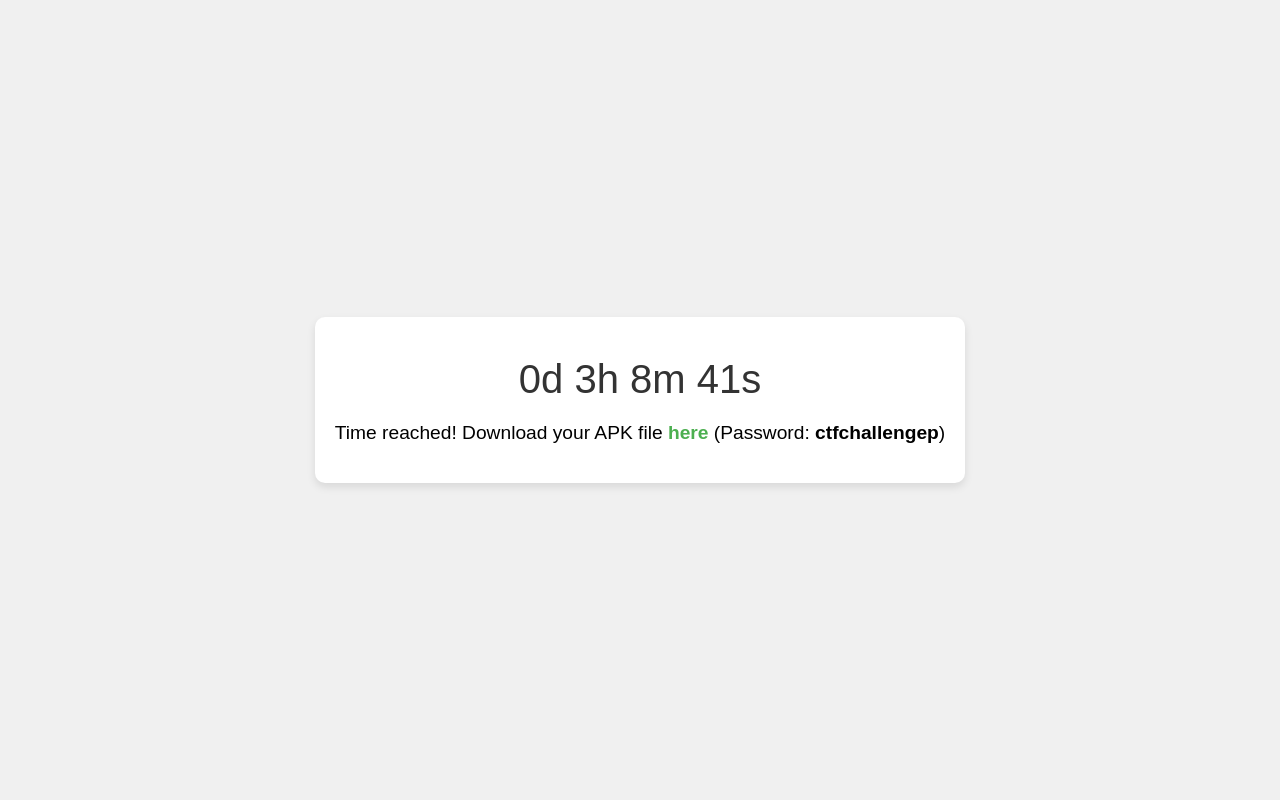
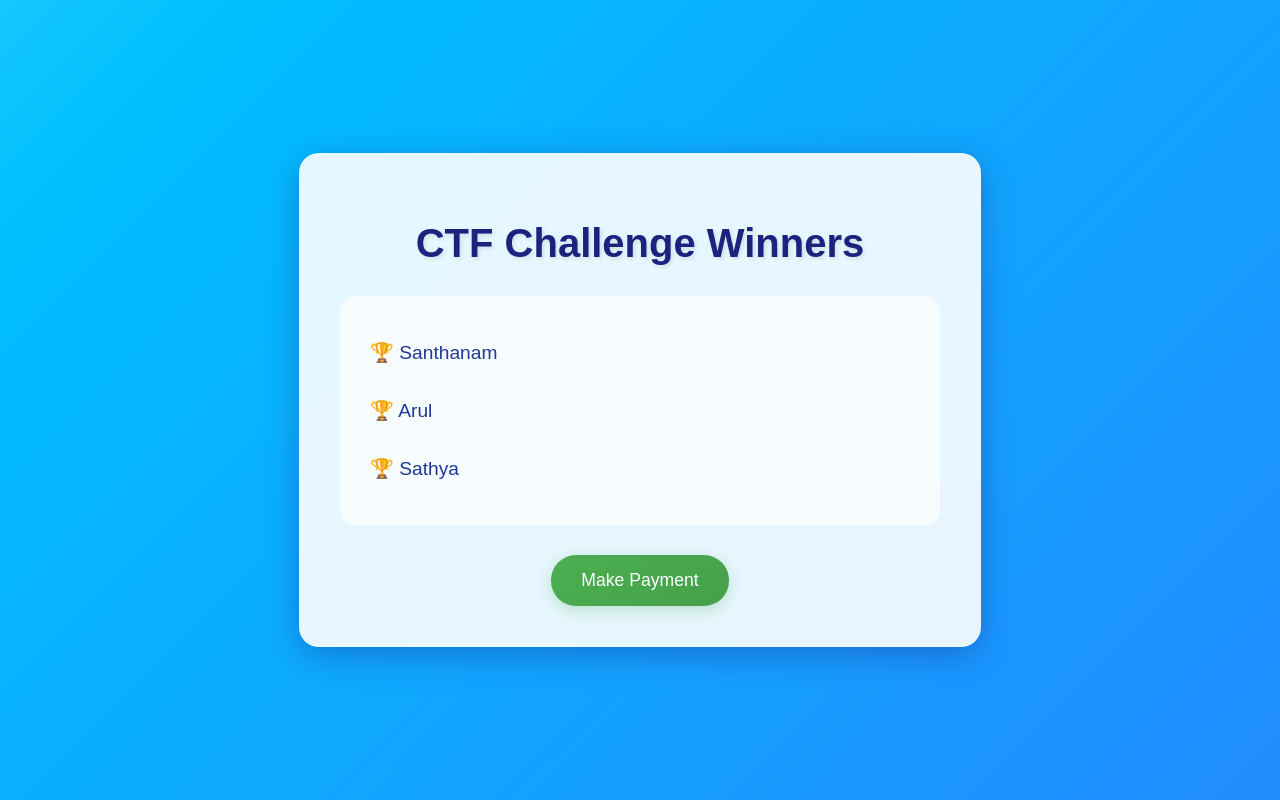
Before and after one commit to codeboyspace/app, a plain HTML site: page index.html in a window 1280 px wide. Drawn offline with Linux system fonts and the light colour scheme.

Commit message:
Update index.html

```diff
--- a/index.html
+++ b/index.html
@@ -3,7 +3,7 @@
 <head>
     <meta charset="UTF-8">
     <meta name="viewport" content="width=device-width, initial-scale=1.0">
-    <title>Countdown Timer</title>
+    <title>CTF Challenge Results</title>
     <style>
         body {
             font-family: Arial, sans-serif;
@@ -12,63 +12,171 @@
             align-items: center;
             height: 100vh;
             margin: 0;
-            background-color: #f0f0f0;
+            background: linear-gradient(
+                135deg,
+                #87CEEB 0%,
+                #B0E2FF 20%,
+                #98F5FF 40%,
+                #00BFFF 60%,
+                #1E90FF 80%,
+                #4169E1 100%
+            );
+            animation: gradientBG 15s ease infinite;
+            background-size: 400% 400%;
         }
+
+        @keyframes gradientBG {
+            0% { background-position: 0% 50%; }
+            50% { background-position: 100% 50%; }
+            100% { background-position: 0% 50%; }
+        }
+
         .container {
             text-align: center;
-            background-color: #fff;
+            background-color: rgba(255, 255, 255, 0.9);
+            padding: 40px;
+            border-radius: 20px;
+            box-shadow: 0 8px 32px rgba(31, 38, 135, 0.37);
+            backdrop-filter: blur(4px);
+            border: 1px solid rgba(255, 255, 255, 0.18);
+            max-width: 600px;
+            width: 90%;
+        }
+
+        .title {
+            font-size: 2.5rem;
+            color: #1a237e;
+            margin-bottom: 30px;
+            text-shadow: 2px 2px 4px rgba(0, 0, 0, 0.1);
+        }
+
+        .winners {
+            margin: 30px 0;
+            text-align: left;
+            background: rgba(255, 255, 255, 0.7);
             padding: 20px;
+            border-radius: 15px;
+        }
+
+        .winner {
+            margin: 15px 0;
+            font-size: 1.2rem;
+            color: #1e3799;
+            padding: 10px;
             border-radius: 10px;
-            box-shadow: 0 4px 8px rgba(0, 0, 0, 0.1);
+            transition: transform 0.3s ease;
         }
-        .timer {
-            font-size: 2.5rem;
+
+        .winner:hover {
+            transform: translateX(10px);
+            background: rgba(255, 255, 255, 0.5);
+        }
+
+        .payment-btn {
+            background: linear-gradient(145deg, #4CAF50, #45a049);
+            color: white;
+            padding: 15px 30px;
+            border: none;
+            border-radius: 25px;
+            font-size: 1.1rem;
+            cursor: pointer;
+            transition: all 0.3s ease;
+            box-shadow: 0 4px 15px rgba(76, 175, 80, 0.3);
+        }
+
+        .payment-btn:hover {
+            transform: translateY(-2px);
+            box-shadow: 0 6px 20px rgba(76, 175, 80, 0.4);
+        }
+
+        .modal {
+            display: none;
+            position: fixed;
+            top: 0;
+            left: 0;
+            width: 100%;
+            height: 100%;
+            background-color: rgba(0,0,0,0.5);
+            backdrop-filter: blur(5px);
+        }
+
+        .modal-content {
+            background: linear-gradient(135deg, #ffffff, #f5f5f5);
+            margin: 15% auto;
+            padding: 30px;
+            border-radius: 15px;
+            width: 80%;
+            max-width: 500px;
+            box-shadow: 0 8px 32px rgba(31, 38, 135, 0.37);
+            border: 1px solid rgba(255, 255, 255, 0.18);
+        }
+
+        .close {
+            float: right;
+            font-size: 28px;
+            font-weight: bold;
+            cursor: pointer;
+            color: #333;
+            transition: color 0.3s ease;
+        }
+
+        .close:hover {
+            color: #666;
+        }
+
+        .bank-details {
             margin-top: 20px;
-            color: #333;
+            text-align: left;
         }
-        .downloadLink {
-            margin-top: 20px;
-            font-size: 1.2rem;
-        }
-        .downloadLink a {
-            color: #4CAF50;
-            text-decoration: none;
-            font-weight: bold;
-        }
-        .downloadLink a:hover {
-            text-decoration: underline;
+
+        .bank-details p {
+            margin: 15px 0;
+            padding: 10px;
+            background: rgba(255, 255, 255, 0.5);
+            border-radius: 8px;
+            border-left: 4px solid #4CAF50;
         }
     </style>
 </head>
 <body>
-<div class="container">
-    <div class="timer" id="timerDisplay">Calculating...</div>
-    <div class="downloadLink" id="downloadLink" style="display: visible;">
-        <p>Time reached! Download your APK file <a href="https://we.tl/t-MA5d9vYuQZ" target="_blank">here</a> (Password: <strong>ctfchallengep</strong>)</p>
+    <div class="container">
+        <h1 class="title">CTF Challenge Winners</h1>
+        <div class="winners">
+            <div class="winner">🏆 Santhanam</div>
+            <div class="winner">🏆 Arul</div>
+            <div class="winner">🏆 Sathya</div>
+        </div>
+        <button class="payment-btn" onclick="openModal()">Make Payment</button>
     </div>
-</div>
-<script>
-    function updateTimer() {
-        const targetDate = new Date("February 7, 2025 12:00:00").getTime();
-        const now = new Date().getTime();
-        let timeLeft = targetDate - now;
 
-        if (timeLeft > 0) {
-            let days = Math.floor(timeLeft / (1000 * 60 * 60 * 24));
-            let hours = Math.floor((timeLeft % (1000 * 60 * 60 * 24)) / (1000 * 60 * 60));
-            let minutes = Math.floor((timeLeft % (1000 * 60 * 60)) / (1000 * 60));
-            let seconds = Math.floor((timeLeft % (1000 * 60)) / 1000);
+    <div id="paymentModal" class="modal">
+        <div class="modal-content">
+            <span class="close" onclick="closeModal()">&times;</span>
+            <h2>Bank Account Details</h2>
+            <div class="bank-details">
+                <p><strong>Bank:</strong>Kotak Mahindra Bank</p>
+                <p><strong>Account Number:</strong>8347619541</p>
+                <p><strong>IFSC Code:</strong>KKBK0008667</p>
+                <p><strong>Branch:</strong>Ganapathy, Coimbatore</p>
+            </div>
+        </div>
+    </div>
 
-            document.getElementById("timerDisplay").textContent = `${days}d ${hours}h ${minutes}m ${seconds}s`;
-        } else {
-            document.getElementById("timerDisplay").textContent = "00d 00h 00m 00s";
-            document.getElementById("downloadLink").style.display = "visible";
-            clearInterval(countdown);
+    <script>
+        function openModal() {
+            document.getElementById('paymentModal').style.display = 'block';
         }
-    }
 
-    let countdown = setInterval(updateTimer, 1000);
-    updateTimer();
-</script>
+        function closeModal() {
+            document.getElementById('paymentModal').style.display = 'none';
+        }
+
+        window.onclick = function(event) {
+            const modal = document.getElementById('paymentModal');
+            if (event.target == modal) {
+                modal.style.display = 'none';
+            }
+        }
+    </script>
 </body>
 </html>
```
